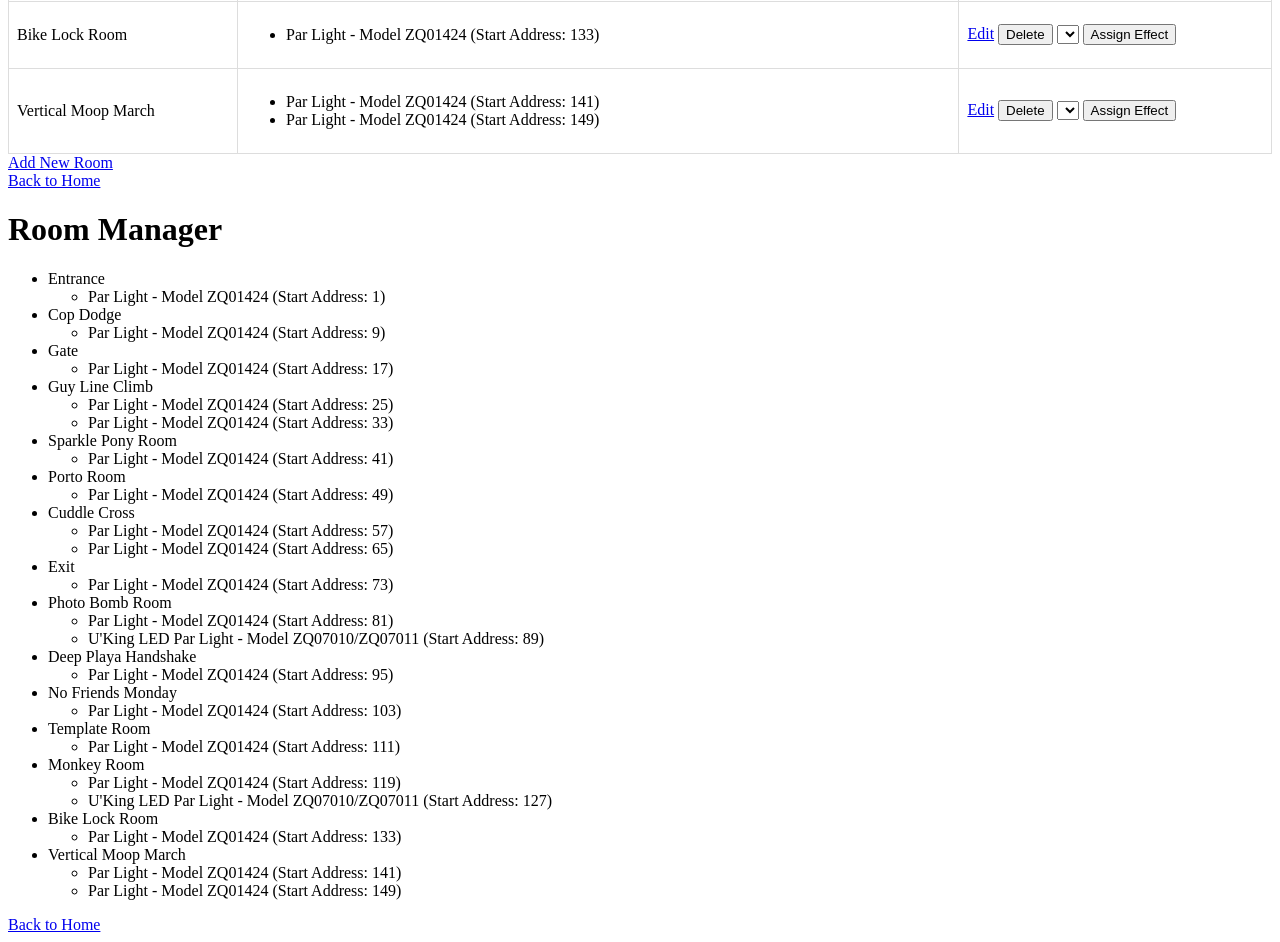
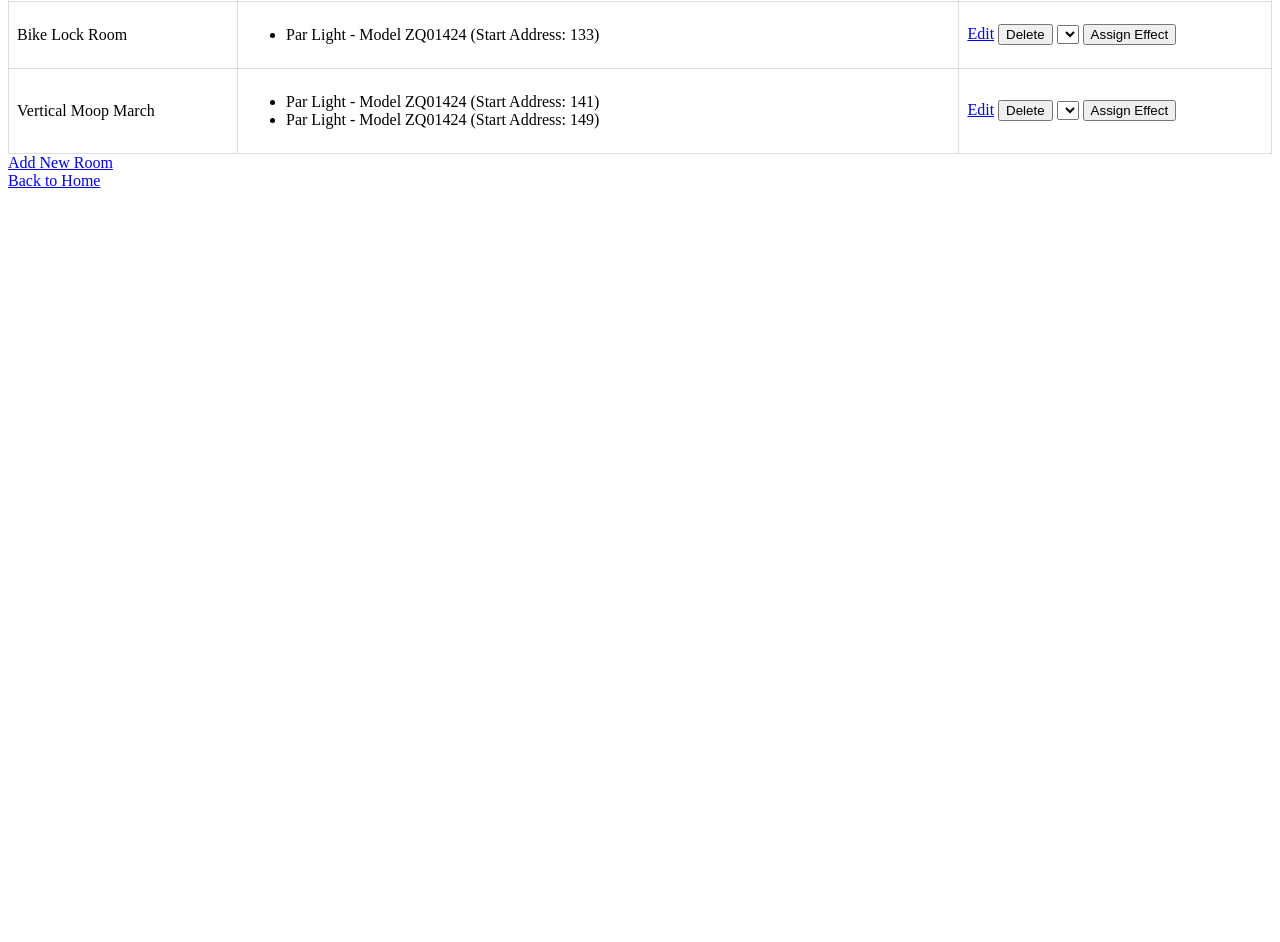
Before and after one commit to Coleslaw3557/lohp-maze, a Flask app: page /rooms in a window 1280 px wide. Shown: the part 1057-1999 px from the top of the page. After the commit the page ends 1245 px from the top, so only its background shows below. Run offline with Flask 3, Linux system fonts and the light colour scheme; lists and menus that the app fills with data are empty.

Commit message:
fix: Remove duplicate content from rooms and light_models templates

```diff
--- a/templates/room_manager.html
+++ b/templates/room_manager.html
@@ -105,27 +105,3 @@ function testEffect(event, room) {
 </script>
 </body>
 </html>
-<!DOCTYPE html>
-<html lang="en">
-<head>
-    <meta charset="UTF-8">
-    <meta name="viewport" content="width=device-width, initial-scale=1.0">
-    <title>Room Manager</title>
-</head>
-<body>
-    <h1>Room Manager</h1>
-    <ul>
-    {% for room, lights in room_layout.items() %}
-        <li>
-            {{ room }}
-            <ul>
-            {% for light in lights %}
-                <li>{{ light.model }} (Start Address: {{ light.start_address }})</li>
-            {% endfor %}
-            </ul>
-        </li>
-    {% endfor %}
-    </ul>
-    <a href="{{ url_for('index') }}">Back to Home</a>
-</body>
-</html>
```
Also changed, not shown: templates/light_models.html (+0 -25 lines).
